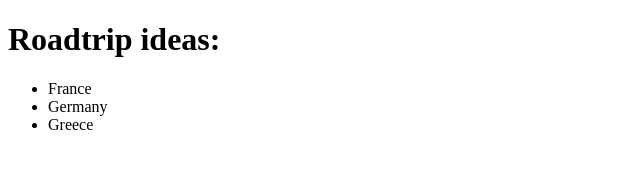
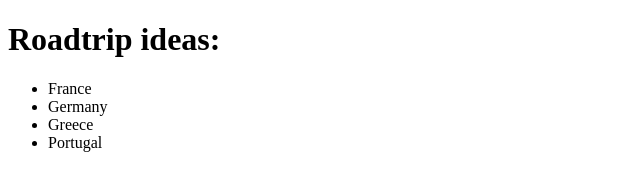
Before and after one commit to bdebrie/git-introduction, a plain HTML site: page index.html in a window 1280 px wide. Shown: the full height of the page, 0-640 px from the left. Drawn offline with Linux system fonts and the light colour scheme.

Commit message:
added Portugal

```diff
--- a/index.html
+++ b/index.html
@@ -12,6 +12,7 @@
     <li class="red">France</li>
     <li class="red">Germany</li>
     <li class="red">Greece</li>
+    <li class="red">Portugal</li>
   </ul>
 </body>
 </html>
```
